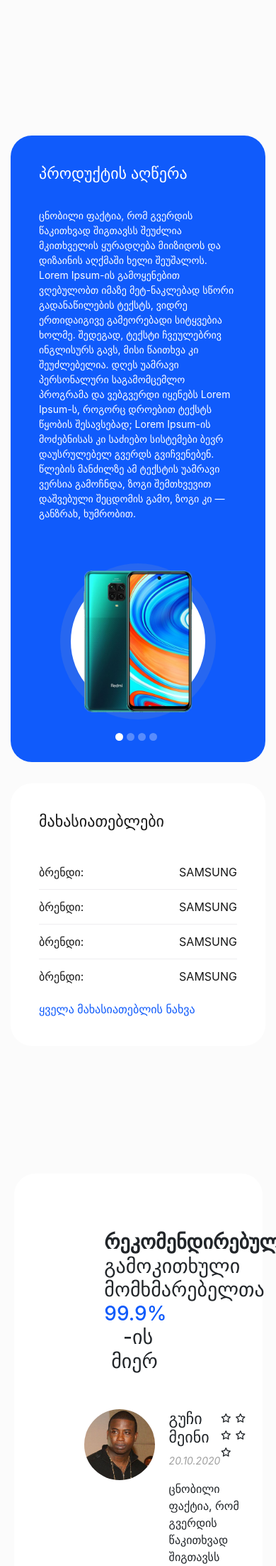
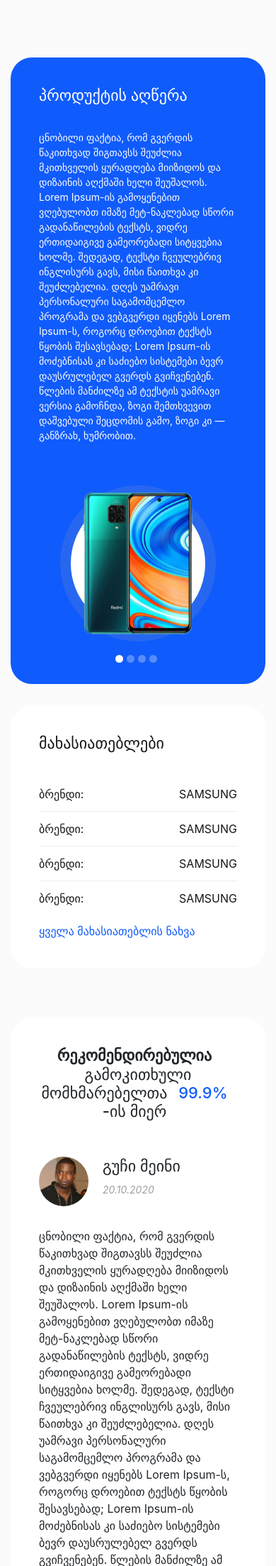
Before and after one commit to datomezz/practice, a PHP site: page /fedora/index.html in a window 390 px wide; the page is wider, and only the part inside the window is pictured. Shown: the part 1282-3489 px from the top of that part at 71% size. Run offline with PHP 8.4, Linux system fonts and the light colour scheme.

Commit message:
done with comments responsive

```diff
--- a/fedora/index.html
+++ b/fedora/index.html
@@ -216,7 +216,7 @@
     </div>
   </section>
   <!-- DESCRIPTION -->
-  <section class="row px-4">
+  <section class="row">
     <div class="col-md-6 col-12 p-0">
       <div class="unico-description__container">
         <h2 class="unico-description__title">პროდუქტის აღწერა</h2>
@@ -310,12 +310,23 @@
         <!-- COMMENT ITEM -->
         <div class="comment__item">
 
-          <div class="comment__avatar">
+          <div class="comment__avatar d-md-flex d-none">
             <img src="./public/assets/img/gucci.jpg" alt="avatar" />
           </div>
           <!-- ITEM BODY -->
           <div class="comment__body">
-            <div class="comment__body--about">
+            <div class="d-md-none d-flex mb-5">
+              <div class="comment__avatar--mobile">
+                <img src="./public/assets/img/gucci.jpg" alt="avatar" />
+              </div>
+
+              <div class="avatar__info">
+                <h4 class="avatar__name">გუჩი მეინი</h4>
+                <i class="avatar__date">20.10.2020</i>
+              </div>
+            </div>
+
+            <div class="comment__body--about d-md-flex d-none">
               <div class="avatar__info">
                 <h4 class="avatar__name">გუჩი მეინი</h4>
                 <i class="avatar__date">20.10.2020</i>
@@ -342,19 +353,42 @@
               გვიჩვენებენ. წლების მანძილზე ამ ტექსტის უამრავი ვერსია გამოჩნდა, ზოგი შემთხვევით დაშვებული
               შეცდომის გამო, ზოგი კი — განზრახ, ხუმრობით.
             </div>
-            <span class="comment__answer">პასუხის გაცემა</span>
+            <div class="d-flex justify-content-between w-100">
+              <span class="comment__answer">პასუხის გაცემა</span>
+
+              <div class="unico-info__rating d-md-none d-flex">
+                <div class="stars">
+                  <i class="uil uil-star"></i>
+                  <i class="uil uil-star"></i>
+                  <i class="uil uil-star"></i>
+                  <i class="uil uil-star"></i>
+                  <i class="uil uil-star"></i>
+                </div>
+              </div>
+            </div>
           </div>
 
         </div>
         <!-- COMMENT ITEM -->
         <div class="comment__item">
 
-          <div class="comment__avatar">
+          <div class="comment__avatar d-md-flex d-none">
             <img src="./public/assets/img/gucci.jpg" alt="avatar" />
           </div>
           <!-- ITEM BODY -->
           <div class="comment__body">
-            <div class="comment__body--about">
+            <div class="d-md-none d-flex mb-5">
+              <div class="comment__avatar--mobile">
+                <img src="./public/assets/img/gucci.jpg" alt="avatar" />
+              </div>
+
+              <div class="avatar__info">
+                <h4 class="avatar__name">გუჩი მეინი</h4>
+                <i class="avatar__date">20.10.2020</i>
+              </div>
+            </div>
+
+            <div class="comment__body--about d-md-flex d-none">
               <div class="avatar__info">
                 <h4 class="avatar__name">გუჩი მეინი</h4>
                 <i class="avatar__date">20.10.2020</i>
@@ -381,19 +415,42 @@
               გვიჩვენებენ. წლების მანძილზე ამ ტექსტის უამრავი ვერსია გამოჩნდა, ზოგი შემთხვევით დაშვებული
               შეცდომის გამო, ზოგი კი — განზრახ, ხუმრობით.
             </div>
-            <span class="comment__answer">პასუხის გაცემა</span>
+            <div class="d-flex justify-content-between w-100">
+              <span class="comment__answer">პასუხის გაცემა</span>
+
+              <div class="unico-info__rating d-md-none d-flex">
+                <div class="stars">
+                  <i class="uil uil-star"></i>
+                  <i class="uil uil-star"></i>
+                  <i class="uil uil-star"></i>
+                  <i class="uil uil-star"></i>
+                  <i class="uil uil-star"></i>
+                </div>
+              </div>
+            </div>
           </div>
 
         </div>
-          <!-- COMMENT ITEM -->
+        <!-- COMMENT ITEM -->
         <div class="comment__item">
 
-          <div class="comment__avatar">
+          <div class="comment__avatar d-md-flex d-none">
             <img src="./public/assets/img/gucci.jpg" alt="avatar" />
           </div>
           <!-- ITEM BODY -->
           <div class="comment__body">
-            <div class="comment__body--about">
+            <div class="d-md-none d-flex mb-5">
+              <div class="comment__avatar--mobile">
+                <img src="./public/assets/img/gucci.jpg" alt="avatar" />
+              </div>
+
+              <div class="avatar__info">
+                <h4 class="avatar__name">გუჩი მეინი</h4>
+                <i class="avatar__date">20.10.2020</i>
+              </div>
+            </div>
+
+            <div class="comment__body--about d-md-flex d-none">
               <div class="avatar__info">
                 <h4 class="avatar__name">გუჩი მეინი</h4>
                 <i class="avatar__date">20.10.2020</i>
@@ -420,7 +477,19 @@
               გვიჩვენებენ. წლების მანძილზე ამ ტექსტის უამრავი ვერსია გამოჩნდა, ზოგი შემთხვევით დაშვებული
               შეცდომის გამო, ზოგი კი — განზრახ, ხუმრობით.
             </div>
-            <span class="comment__answer">პასუხის გაცემა</span>
+            <div class="d-flex justify-content-between w-100">
+              <span class="comment__answer">პასუხის გაცემა</span>
+
+              <div class="unico-info__rating d-md-none d-flex">
+                <div class="stars">
+                  <i class="uil uil-star"></i>
+                  <i class="uil uil-star"></i>
+                  <i class="uil uil-star"></i>
+                  <i class="uil uil-star"></i>
+                  <i class="uil uil-star"></i>
+                </div>
+              </div>
+            </div>
           </div>
 
         </div>
@@ -501,7 +570,7 @@
   </div>
 </section>
 <!-- SERVICES -->
-<section class="container unico-container px-md-0 px-4">
+<div class="container unico-container unico-margin__section px-md-0 px-4">
   <div class="services__container">
     <div class="services__intro">
       <h3 class="services__title">ჩვენი <span class="unico-text__bold">სერვისი</span></h3>
@@ -540,7 +609,7 @@
 
     </div>
   </div>
-</section>
+</div>
 <footer class="container-fluid p-0">
   <div class="container unico-container p-0">
     <div class="row d-flex justify-content-between align-items-center py-5 m-0">
```
Also changed, not shown: fedora/public/assets/scripts/main.js, fedora/public/assets/styles/_globals.scss, fedora/public/assets/styles/main.css, fedora/public/assets/styles/main.scss, 1 other file.
